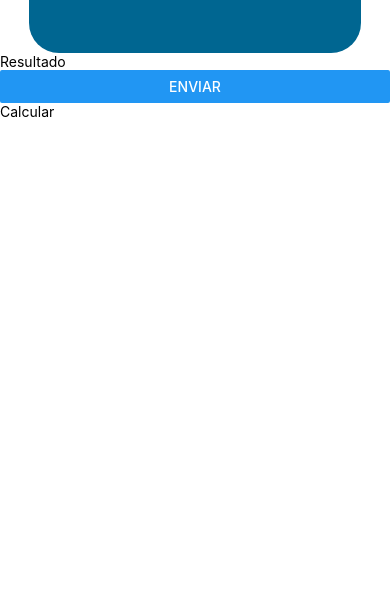
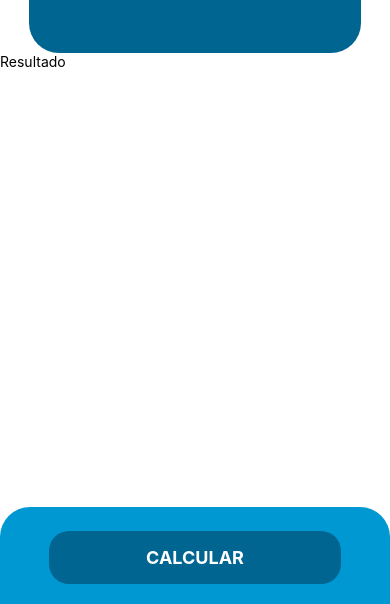
Before and after one commit to SandraLarrosa/Cotizador-de-Prestamos, a React Native app: screen / in a window 390 px wide. Shown: the part 237-841 px from the top of the page. Built offline with nearby package versions, Linux system fonts and the light colour scheme.

Commit message:
button implementation

```diff
--- a/App.js
+++ b/App.js
@@ -8,6 +8,7 @@
   Button,
 } from 'react-native';
 import Form from './src/components/Form';
+import Footer from './src/components/Footer';
 import colors from './src/utils/colors';
 
 export default function App() {
@@ -15,7 +16,7 @@
   const [interest, setInterest] = useState(null);
   const [months, setMonths] = useState(null);
 
-  const onSubmit = () => {
+  const calculate = () => {
     console.log('capital ->', capital);
     console.log('interest ->', interest);
     console.log('months ->', months);
@@ -36,10 +37,8 @@
       <View>
         <Text>Resultado</Text>
       </View>
-      <View>
-        <Button title="Enviar" onPress={onSubmit}></Button>
-        <Text>Calcular</Text>
-      </View>
+
+      <Footer calculate={calculate} />
     </>
   );
 }
--- /dev/null
+++ b/src/components/Footer.js
@@ -0,0 +1,41 @@
+import React from 'react';
+import {StyleSheet, Text, View, TouchableOpacity} from 'react-native';
+import colors from '../utils/colors';
+
+export default function Footer(props) {
+  const {calculate} = props;
+
+  return (
+    <View style={styles.viewFooter}>
+      <TouchableOpacity style={styles.button} onPress={calculate}>
+        <Text style={styles.text}>CALCULAR</Text>
+      </TouchableOpacity>
+    </View>
+  );
+}
+
+const styles = StyleSheet.create({
+  viewFooter: {
+    position: 'absolute',
+    bottom: 0,
+    width: '100%',
+    backgroundColor: colors.PRIMARY_COLOR,
+    height: 100,
+    borderTopLeftRadius: 30,
+    borderTopRightRadius: 30,
+    alignItems: 'center',
+    justifyContent: 'center',
+  },
+  button: {
+    backgroundColor: colors.PRIMARY_COLOR_DARK,
+    padding: 16,
+    borderRadius: 20,
+    width: '75%',
+  },
+  text: {
+    fontWeight: 'bold',
+    fontSize: 18,
+    color: 'white',
+    textAlign: 'center',
+  },
+});
```
